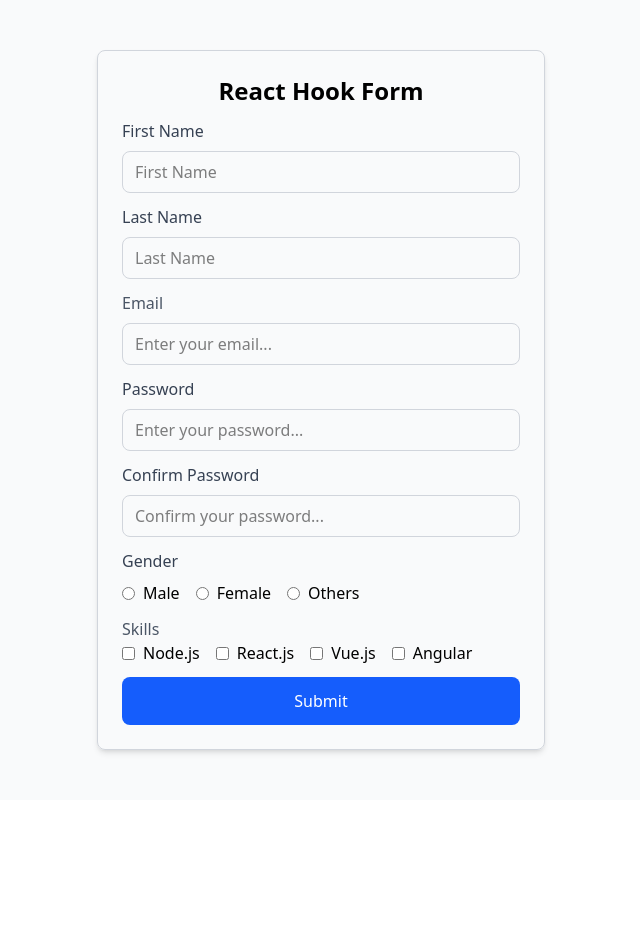
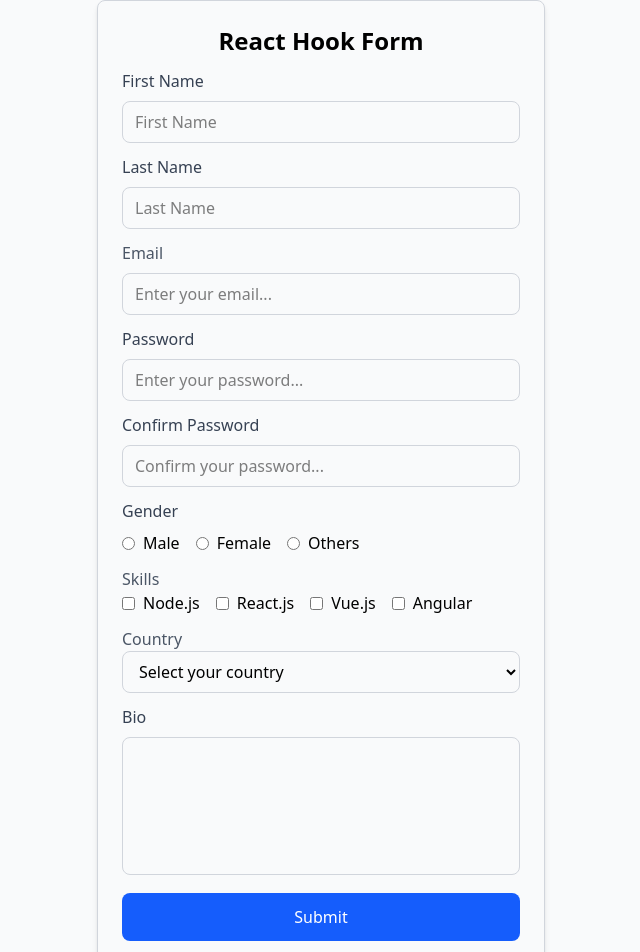
Before and after one commit to Milan-Grg0505/React-Hook-Form, a React app in the folder frontend/: page / in a window 1280 px wide. Shown: the top 952 px of the page, without its empty margins (319-959 px from the left). Before the commit the page ends 800 px from the top, so only its background shows below. Built offline with nearby package versions, Linux system fonts and the light colour scheme; the HTML template or start-up script is replaced by a standard one.

Commit message:
added select country and bio section

```diff
--- a/frontend/src/FormWithReactHook.jsx
+++ b/frontend/src/FormWithReactHook.jsx
@@ -52,7 +52,7 @@ const FormWithReactHook = () => {
                 })}
                 type="text"
                 placeholder='First Name'
-                className={`w-full border border-gray-300 rouded-lg px-3 py-2 rounded-lg ${errors.firstName ? "border-red-500" : "border-gray-300"}`}
+                className={`w-full border border-gray-300 rouded-lg px-3 py-2 rounded-lg outline-none ${errors.firstName ? "border-red-500" : "border-gray-300"}`}
               />
               {errors.firstName && (
                 <p className='text-red-600'>{errors.firstName.message}</p>
@@ -231,6 +231,61 @@ const FormWithReactHook = () => {
 
             </div>
 
+            {/* select country section */}
+
+            <div className="w-full">
+              <label htmlFor="country" className='text-md font-medium text-gray-600 mb-3'>
+                Country
+              </label>
+
+              <select
+              {...register("country",{
+                required:"Please select your country"
+              })}
+              className={`w-full border border-gray-300  rounded-lg px-3 py-2 outline-0 ${errors.country ? "border-red-500":"border-gray-300"}`}
+              >
+                <option value="">Select your country</option>
+                <option value="usa">USA</option>
+                <option value="nepal">Nepal</option>
+                <option value="china">China</option>
+                <option value="korea">Korea</option>
+
+              </select>
+
+              <p className='text-red-600'>{errors.country?.message}</p>
+            </div>
+
+            {/* bio section */}
+
+            <div className='w-full'>
+              <label htmlFor="bio"
+                className='block text-md font-medium text-gray-700 mb-2'
+              >
+                Bio
+              </label>
+
+              <textarea
+                {...register("bio",{
+                  required:"Bio is required",
+                  minLength:{
+                    value:10,
+                    message:"Bio must be at least 10 characters",
+                  },
+                  maxLength:{
+                    value:200,
+                    message:"Bio cannot exceed 200 characters"
+                  }
+                })}
+
+                rows={5}
+                className={`w-full resize-none border border-gray-300 rounded-lg px-3 py-2 outline-0 ${errors.bio ? "border-red-500":"border-gray-300"}`}
+              />
+              <p className='text-red-600'>{errors.bio?.message}</p>
+            </div>
+
+
+
+
 
             {/* button to submit form */}
             <button
--- a/frontend/src/FormWithYup.jsx
+++ b/frontend/src/FormWithYup.jsx
@@ -286,6 +286,8 @@ const FormWithYup = () => {
             </div>
 
 
+
+
             {/* button to submit form */}
             <button
               type='submit'
```
